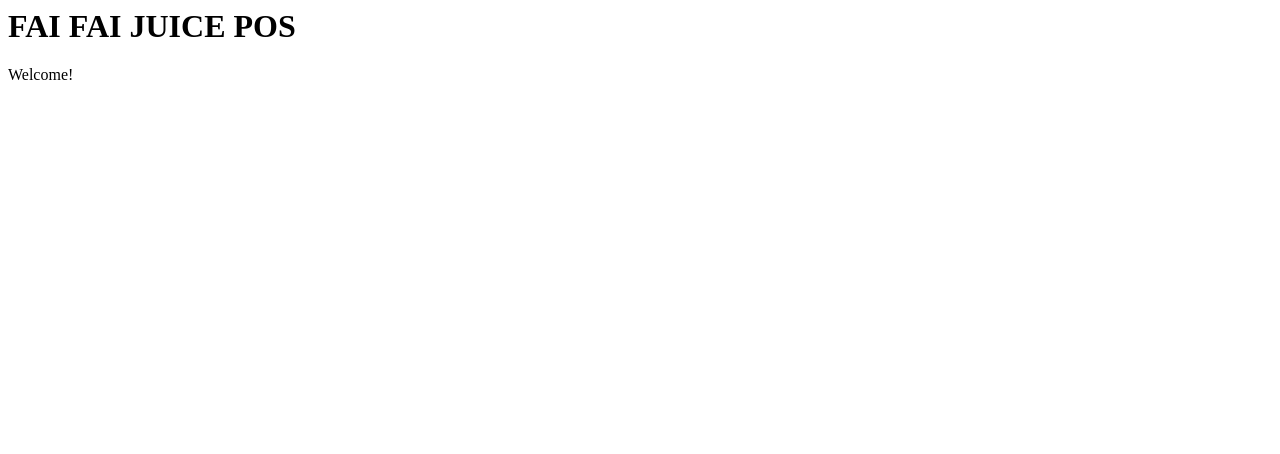
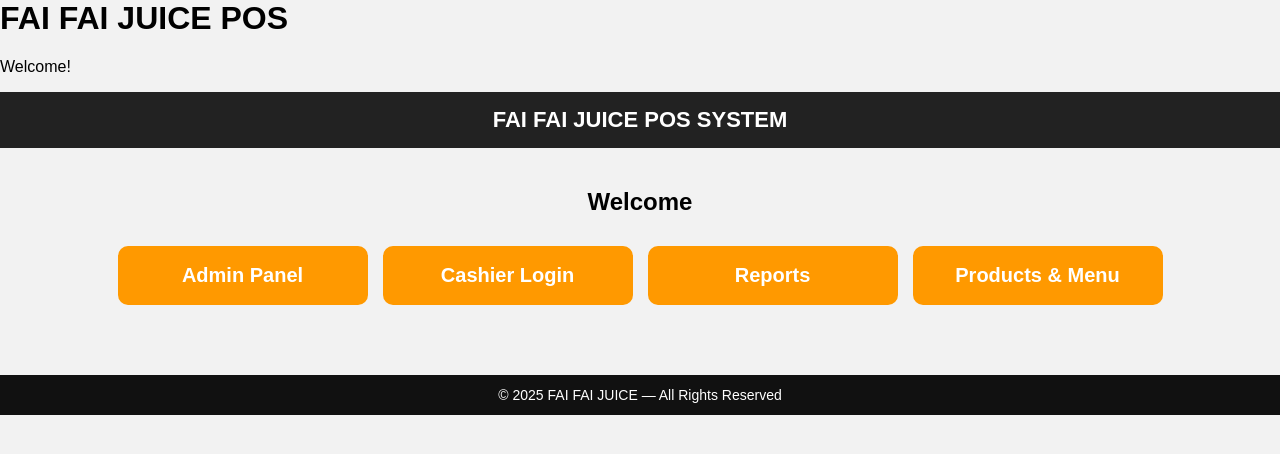
Before and after one commit to suryausman313-cell/fai-fai-pos, a plain HTML site: page index.html in a window 1280 px wide. Drawn offline with Linux system fonts and the light colour scheme.

Commit message:
Add HTML structure and styling for the page
Signed-off-by: suryausman313-cell <suryausman313@gmail.com>

```diff
--- a/index.html
+++ b/index.html
@@ -1 +1,102 @@
-<h1>FAI FAI JUICE POS</h1><p>Welcome!</p>
+<h1>FAI FAI JUICE POS</h1><p>Welcome!</p><!DOCTYPE html>
+<html lang="en">
+<head>
+    <meta charset="UTF-8">
+    <meta name="viewport" content="width=device-width, initial-scale=1.0">
+    <title>FAI FAI JUICE POS</title>
+
+    <style>
+        body {
+            margin: 0;
+            font-family: Arial, sans-serif;
+            background: #f2f2f2;
+        }
+
+        header {
+            background: #222;
+            color: white;
+            padding: 15px;
+            text-align: center;
+            font-size: 22px;
+            font-weight: bold;
+        }
+
+        .container {
+            padding: 20px;
+        }
+
+        .btn-group {
+            display: flex;
+            flex-wrap: wrap;
+            gap: 15px;
+            justify-content: center;
+            margin-top: 30px;
+        }
+
+        .btn {
+            background: #ff9900;
+            padding: 18px 30px;
+            border-radius: 10px;
+            border: none;
+            font-size: 20px;
+            cursor: pointer;
+            transition: 0.3s;
+            font-weight: bold;
+            color: white;
+            width: 250px;
+            text-align: center;
+        }
+
+        .btn:hover {
+            background: #e68a00;
+        }
+
+        footer {
+            margin-top: 50px;
+            background: #111;
+            color: white;
+            text-align: center;
+            padding: 12px;
+            font-size: 14px;
+        }
+    </style>
+</head>
+
+<body>
+
+<header>
+    FAI FAI JUICE POS SYSTEM
+</header>
+
+<div class="container">
+
+    <h2 style="text-align:center;">Welcome</h2>
+
+    <div class="btn-group">
+
+        <a href="admin.html">
+            <button class="btn">Admin Panel</button>
+        </a>
+
+        <a href="login.html">
+            <button class="btn">Cashier Login</button>
+        </a>
+
+        <a href="apps.html">
+            <button class="btn">Reports</button>
+        </a>
+
+        <a href="products.html">
+            <button class="btn">Products & Menu</button>
+        </a>
+
+    </div>
+
+</div>
+
+<footer>
+    © 2025 FAI FAI JUICE — All Rights Reserved
+</footer>
+
+</body>
+</html>
```
